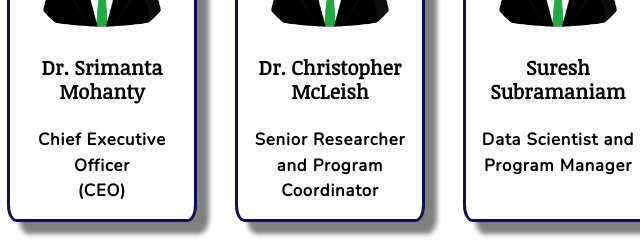
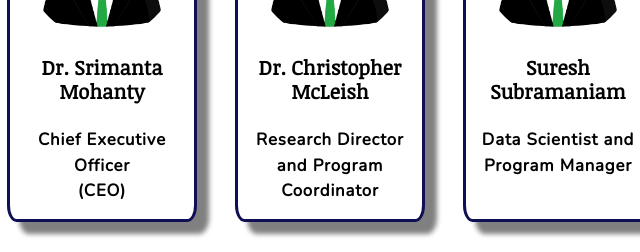
Before and after one commit to RonitNayak/spcpeel.com, a plain HTML site: page include/ourteam.html in a window 1280 px wide. Shown: the part 1360-1612 px from the top of the page, 82-722 px from the left. Drawn offline with nearby package versions, Linux system fonts and the light colour scheme.

Commit message:
Add files via upload

```diff
--- a/include/ourteam.html
+++ b/include/ourteam.html
@@ -233,7 +233,7 @@
                 <h5 class="employeeName font-weight-bold py-3 px-2" id="">
                   Dr. Christopher McLeish
                 </h5>
-                <p class="employeeTitle px-2" id="t2"><strong> Senior Researcher and Program Coordinator</strong></p>
+                <p class="employeeTitle px-2" id="t2"><strong> Research Director and Program Coordinator</strong></p>
               </a>
             </div>
             <div class="modal fade" id="myModal7">
```
